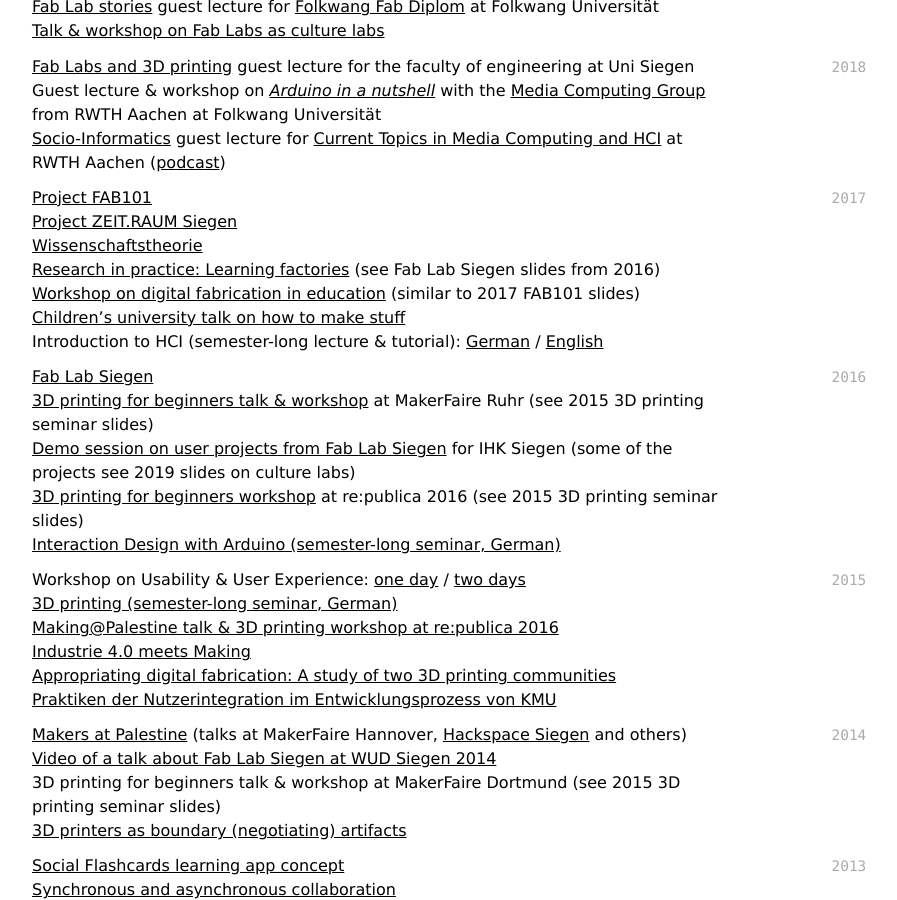
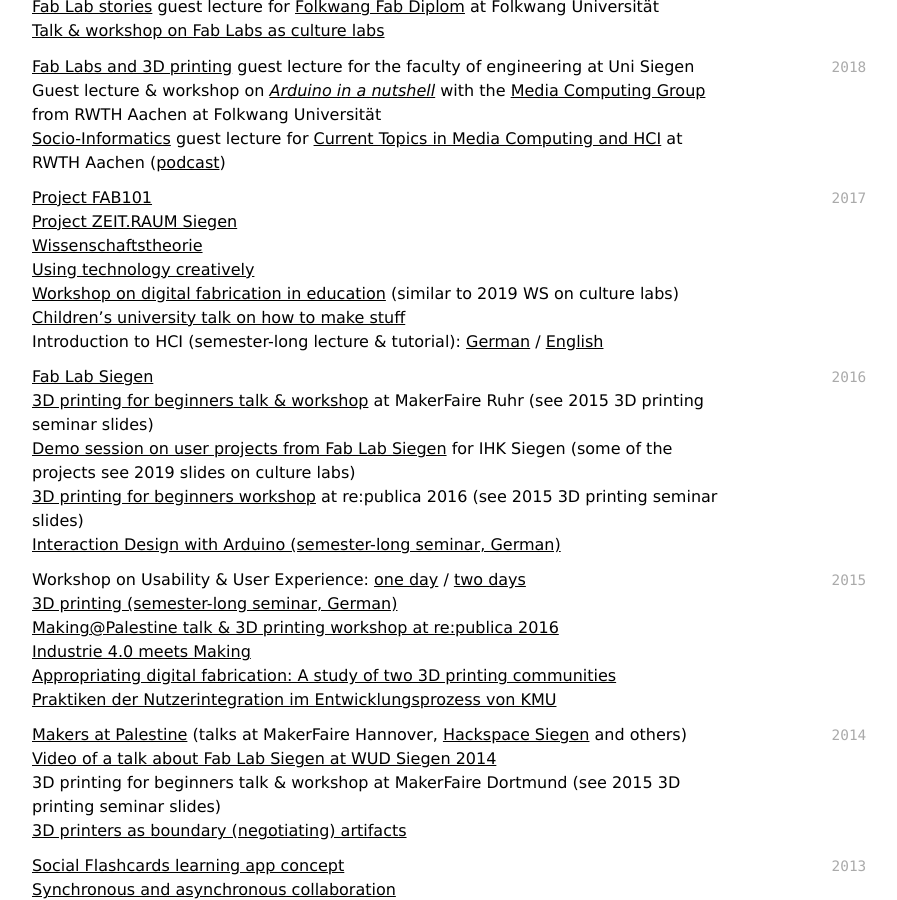
Before and after one commit to oliverstickel/oliverstickel.github.io, a Jekyll site: the page built from index.md, in a window 1280 px wide and 900 px high, scrolled down 8728 px. Shown: the whole window, without its empty margins (300-1197 px from the left). Built offline with Jekyll 4.4.1, drawn with Linux system fonts in a browser that asks for light colours; nearby versions of some CDN libraries; a style sheet for code colours, icons or effects is not loaded.

Commit message:
Update index.md

```diff
--- a/index.md
+++ b/index.md
@@ -311,8 +311,8 @@ Guest lecture & workshop on [*Arduino in a nutshell*](https://hci.rwth-aachen.de
 [Project FAB101](files/slides/2017-fab101.pdf)
 [Project ZEIT.RAUM Siegen](files/slides/2017-zeitraum.pdf)
 [Wissenschaftstheorie](files/slides/2017-wissenschaftstheorie.pdf)
-[Research in practice: Learning factories](https://www.uni-siegen.de/smi/aktuelles/734625.html) (see Fab Lab Siegen slides from 2016)
-[Workshop on digital fabrication in education](https://mittelstandstagung.de/fileadmin/user_upload/Programmheft.pdf) (similar to 2017 FAB101 slides)
+[Using technology creatively](https://www.uni-siegen.de/smi/aktuelles/2016_fablab_ukus.compressed.pdf)
+[Workshop on digital fabrication in education](https://mittelstandstagung.de/fileadmin/user_upload/Programmheft.pdf) (similar to 2019 WS on culture labs)
 [Children's university talk on how to make stuff](files/slides/2017-kinderuni-fablab.pdf)
 Introduction to HCI (semester-long lecture & tutorial): [German](files/slides/2017-introduction-to-hci_de.pdf) / [English](files/slides/2017-introduction-to-hci_en.pdf)
 
```
